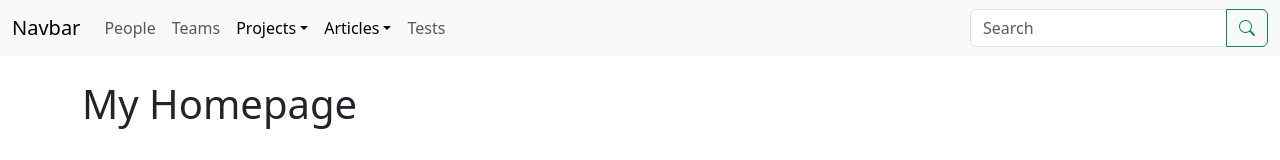
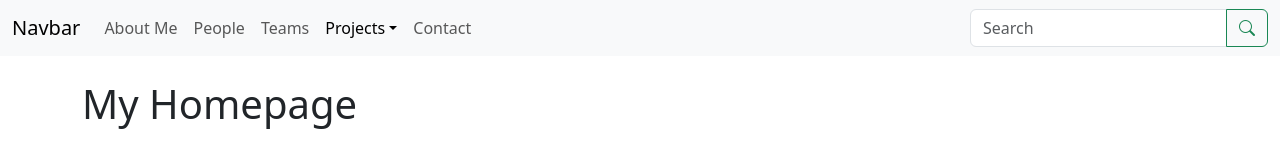
Before and after one commit to adrian1715/portfolio-website, a React (Create React App) app in the folder client/: page / in a window 1280 px wide. Shown: the top 160 px of the page. Built offline with nearby package versions, Linux system fonts and the light colour scheme.

Commit message:
small changes

```diff
--- a/client/src/App.js
+++ b/client/src/App.js
@@ -18,7 +18,7 @@ const projects = [
   "Desempregados",
   "Pomodoro Timer",
 ];
-const articles = ["page1", "page2", "page3", "page4", "page5"];
+// const articles = ["page1", "page2", "page3", "page4", "page5"];
 
 const router = createBrowserRouter([
   {
@@ -27,6 +27,7 @@ const router = createBrowserRouter([
     errorElement: <NotFound />,
     children: [
       { index: true, element: <Home /> },
+      { path: "/about-me", navLink: true },
       {
         path: "/people",
         element: <People />,
@@ -42,8 +43,7 @@ const router = createBrowserRouter([
         items: projects,
       },
       { path: "/projects/letrico", element: <Letrico /> },
-      { path: "/articles", navLink: true, type: "dropdown", items: articles },
-      { path: "/tests", element: <Test />, navLink: true },
+      { path: "/contact", element: <Test />, navLink: true },
     ],
   },
 ]);
```
